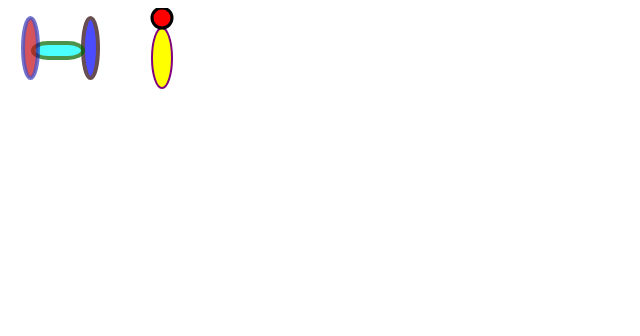
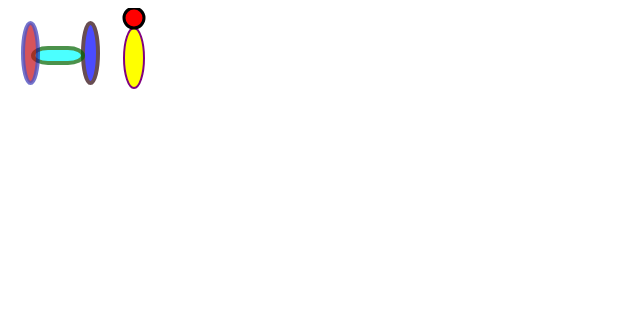
Before and after one commit to Mayusha04/graphic-text, a plain HTML site: page index.html in a window 1280 px wide. Shown: the whole page, without its empty margins (0-640 px from the left). Drawn offline with Linux system fonts and the light colour scheme.

Commit message:
commit on master

```diff
--- a/index.html
+++ b/index.html
@@ -7,12 +7,12 @@
     <title>Document</title>
 </head>
 <body>
-    <svg class="H" width="120" height="320">
+    <svg class="H" width="92" height="320">
         <rect x="75" y="10" rx="35" ry="30" width="15" height="60" style="fill: blue;stroke: rgb(41, 2, 10);stroke-width: 4;opacity: 0.7;"/>
         <rect x="25" y="35" width="50" height="15" rx="15" ry="15" style="fill: cyan;stroke: darkgreen;stroke-width: 4;opacity:0.7"/>
         <rect x="15" y="10" rx="35" ry="30" width="15" height="60" style="fill: rgb(197, 12, 22);stroke: rgba(9, 12, 168, 0.808);stroke-width: 4;opacity: 0.7;"/>
     </svg>
-    <svg class="i" width="130" height="320">
+    <svg class="i" width="135" height="325">
         <ellipse cx="30" cy="50" rx="10" ry="30"style="fill:yellow;stroke:purple;stroke-width:2"/>
         <<circle cx="30" cy="10" r="10" stroke="black" stroke-width="3" fill="red" />
 
```
